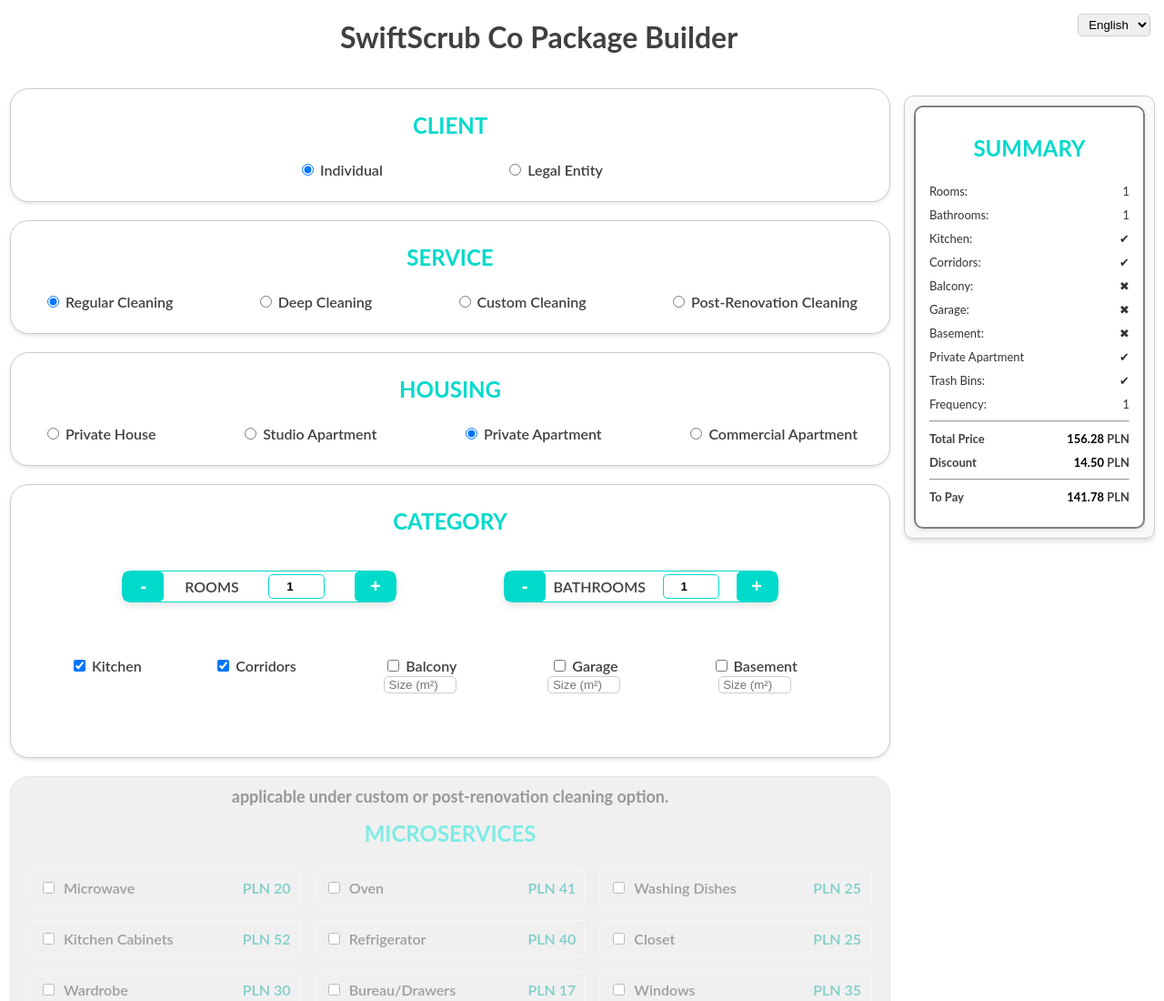
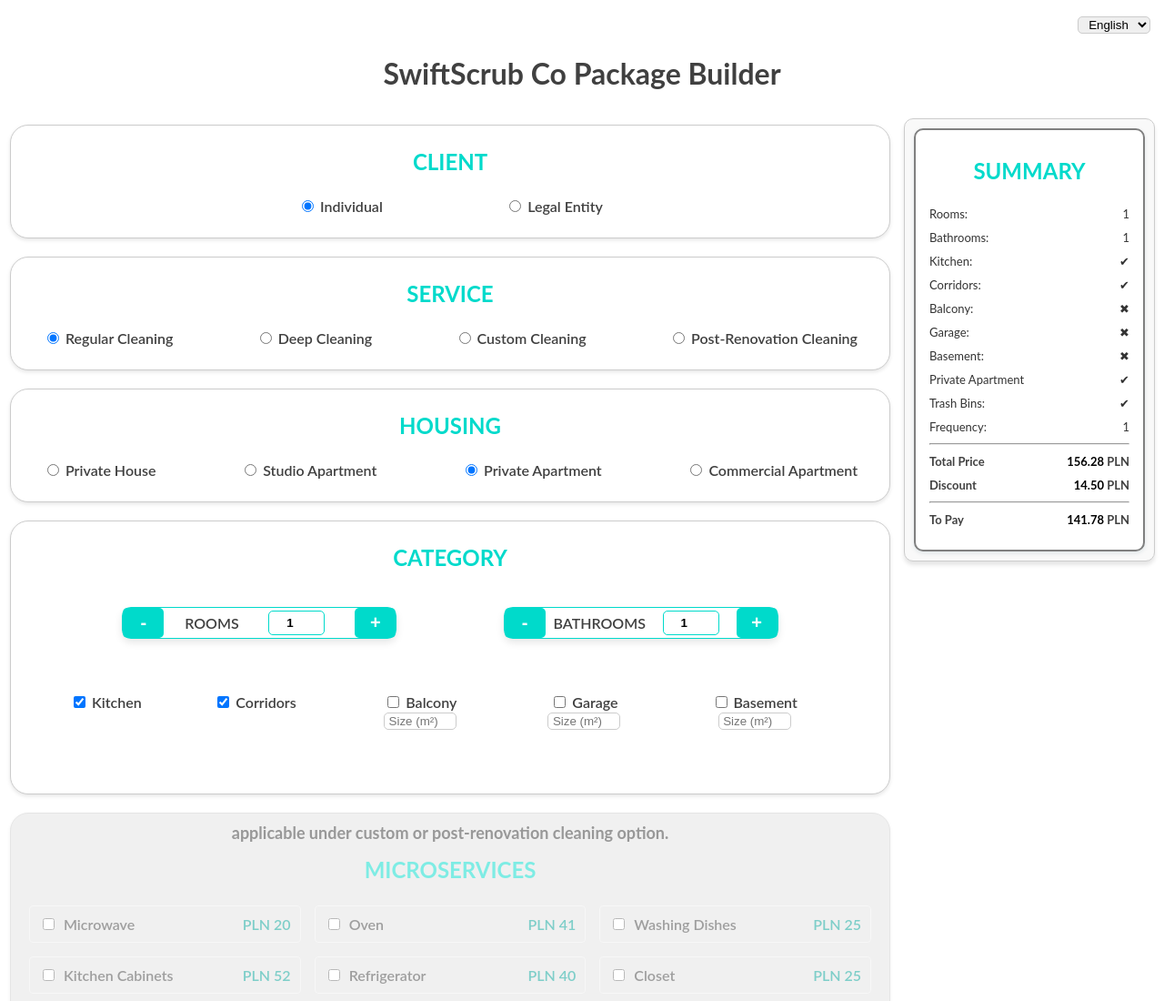
Before and after one commit to swiftscrub/package-builder, a plain HTML site: page index.html in a window 1280 px wide. Shown: the top 1100 px of the page at 91% size. Drawn offline with Linux system fonts and the light colour scheme.

Commit message:
small css adjustments

```diff
--- a/index.html
+++ b/index.html
@@ -40,7 +40,7 @@
           border: 1px solid var(--background-color);
           border-radius: 10px;
           background-color: #f9f9f9;
-          position: fixed; top: 105px; right: 10px;
+          position: fixed; top: 130px; right: 10px;
           box-shadow: 0 4px 4px rgba(0, 0, 0, 0.1);
         }
         aside div {
@@ -87,13 +87,18 @@
 
         /* Top Header */
         #top-header {
-            margin-top: 0px;
+            margin-top: 40px;
         }
         /* Language Switcher */
         #language-switcher {
-            float: right;
+            position: absolute;
+            top: 0;
+            right: 0;
             height: 40px;
             width: 80px;
+            display: flex;
+            align-items: center;
+            justify-content: center;
         }
 
         /* User Type Selection */
@@ -2051,7 +2056,7 @@
 
             function loadLanguage(lang) {
             // Define the path to the language files
-            const langFilePath = `./translations/${lang}.json`;
+            const langFilePath = `https://raw.githubusercontent.com/swiftscrub/package-builder/refs/heads/main/translations/${lang}.json`;
 
             // Fetch the selected language file
             fetch(langFilePath)
```
